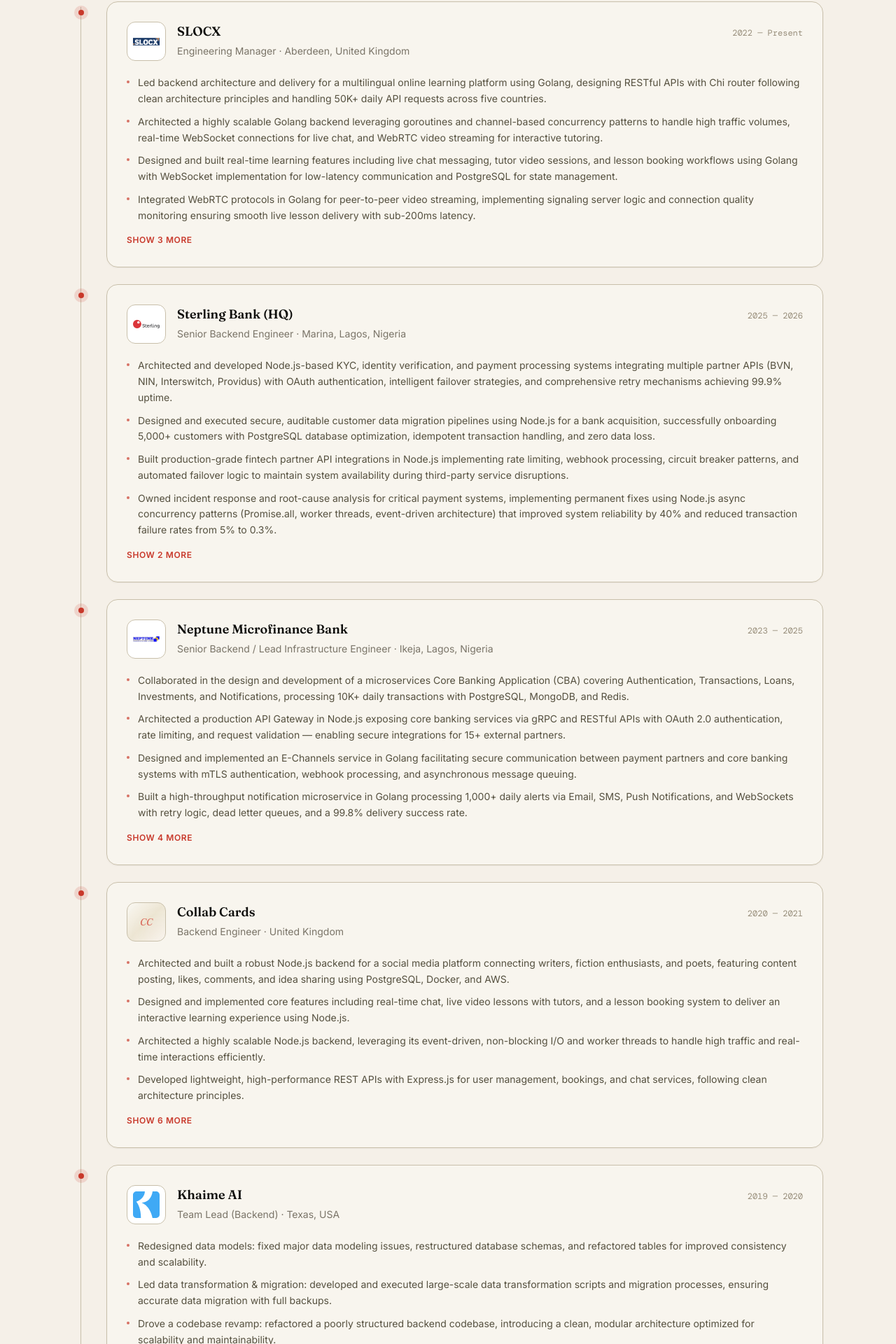
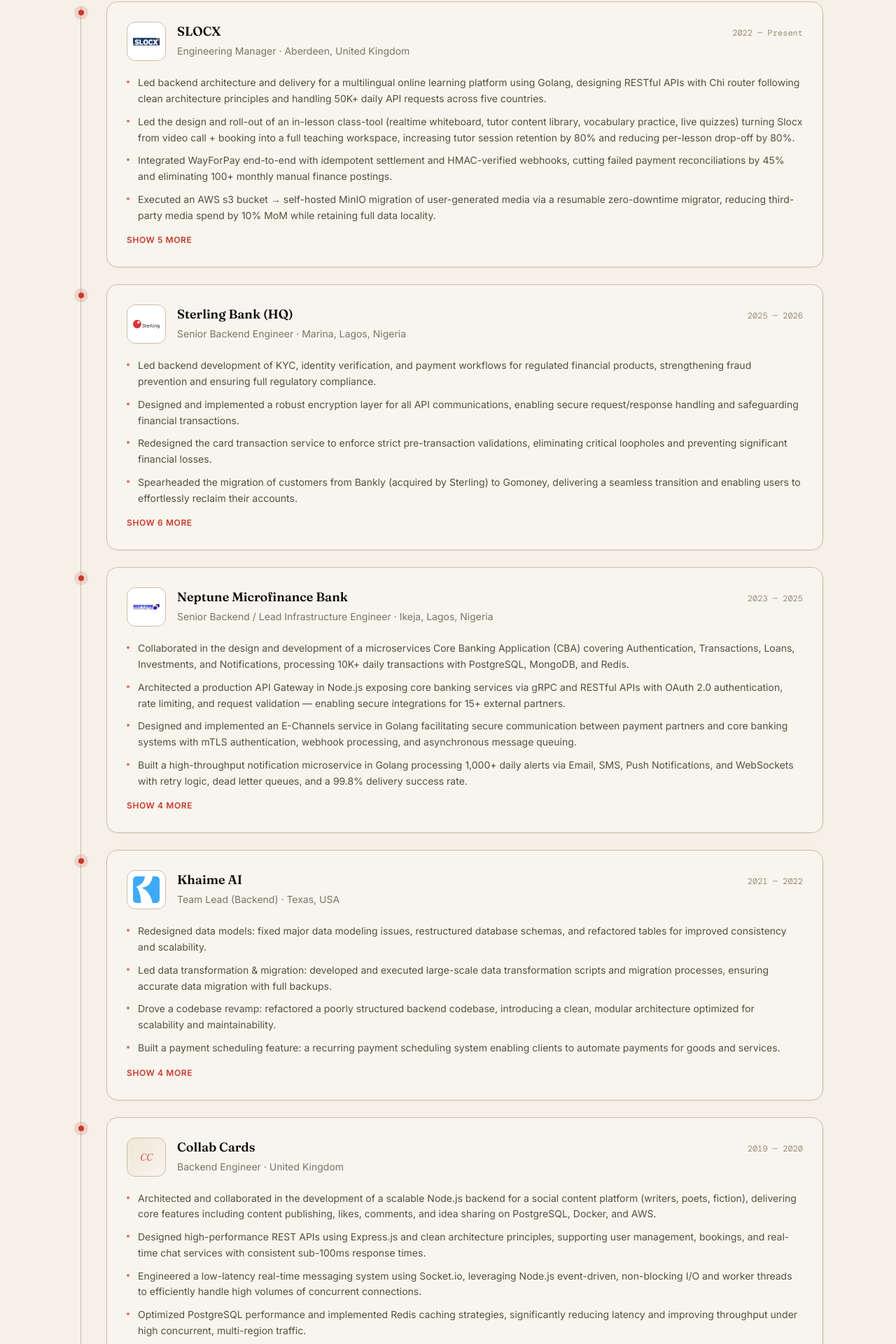
Before and after one commit to olan2018/adekunle, a React (Vite) app: page / in a window 1280 px wide. Shown: the part 4441-6361 px from the top of the page at 70% size. Built offline with nearby package versions, Linux system fonts and the light colour scheme.

Commit message:
update portfolio

```diff
--- a/src/data/experience.ts
+++ b/src/data/experience.ts
@@ -23,12 +23,14 @@
     logo: slocxLogo,
     bullets: [
       "Led backend architecture and delivery for a multilingual online learning platform using Golang, designing RESTful APIs with Chi router following clean architecture principles and handling 50K+ daily API requests across five countries.",
-      "Architected a highly scalable Golang backend leveraging goroutines and channel-based concurrency patterns to handle high traffic volumes, real-time WebSocket connections for live chat, and WebRTC video streaming for interactive tutoring.",
-      "Designed and built real-time learning features including live chat messaging, tutor video sessions, and lesson booking workflows using Golang with WebSocket implementation for low-latency communication and PostgreSQL for state management.",
-      "Integrated WebRTC protocols in Golang for peer-to-peer video streaming, implementing signaling server logic and connection quality monitoring ensuring smooth live lesson delivery with sub-200ms latency.",
-      "Implemented CI/CD pipelines with GitLab CI and Docker containerization, automating Golang application builds, integration testing, and deployments — reducing release cycles from days to hours.",
-      "Introduced centralized logging with the ELK stack, custom Prometheus metrics for Golang applications, and Grafana dashboards, improving observability and reducing incident response time by 60%.",
-      "Mentored 3 backend engineers on Golang best practices, conducted code and architecture reviews, and established backend engineering standards across security, performance, and scalability.",
+      "Led the design and roll-out of an in-lesson class-tool (realtime whiteboard, tutor content library, vocabulary practice, live quizzes) turning Slocx from video call + booking into a full teaching workspace, increasing tutor session retention by 80% and reducing per-lesson drop-off by 80%.",
+      "Integrated WayForPay end-to-end with idempotent settlement and HMAC-verified webhooks, cutting failed payment reconciliations by 45% and eliminating 100+ monthly manual finance postings.",
+      "Executed an AWS s3 bucket → self-hosted MinIO migration of user-generated media via a resumable zero-downtime migrator, reducing third-party media spend by 10% MoM while retaining full data locality.",
+      "Re-platformed the ecosystem onto self-hosted Kubernetes with Helm + ArgoCD GitOps, cutting deployment time from 10 to under 2 minutes and enabling deterministic cluster stand-up from a single sync.",
+      "Scaled the tutor lifecycle system vetting, scheduling, attendance-driven splits, and payouts to onboard 600+ tutors and 1,000+ students across 6 languages, unlocking multi-region expansion.",
+      "Established a supply-chain security program (full-history secret scanning, image vulnerability gates, credential rotation across 5 providers), reducing exposed-secret incidents to zero and blocking HIGH/CRITICAL vulnerabilities from reaching production.",
+      "Rebuilt the admin operations surface paginated filtered users, CSV exports, tutor payout workflow, off-channel payment reconciliation reducing admin ticket resolution time by 60% and enabling finance ops without engineering intervention.",
+      "Led a 9-engineer team through the transition from single-VM hosting to a GitOps-managed Kubernetes fleet, codifying hiring bar, dependency-addition policy, and cross-service design-review practice.",
     ],
   },
   {
@@ -39,12 +41,16 @@
     initials: "SB",
     logo: sterlingLogo,
     bullets: [
-      "Architected and developed Node.js-based KYC, identity verification, and payment processing systems integrating multiple partner APIs (BVN, NIN, Interswitch, Providus) with OAuth authentication, intelligent failover strategies, and comprehensive retry mechanisms achieving 99.9% uptime.",
-      "Designed and executed secure, auditable customer data migration pipelines using Node.js for a bank acquisition, successfully onboarding 5,000+ customers with PostgreSQL database optimization, idempotent transaction handling, and zero data loss.",
-      "Built production-grade fintech partner API integrations in Node.js implementing rate limiting, webhook processing, circuit breaker patterns, and automated failover logic to maintain system availability during third-party service disruptions.",
-      "Owned incident response and root-cause analysis for critical payment systems, implementing permanent fixes using Node.js async concurrency patterns (Promise.all, worker threads, event-driven architecture) that improved system reliability by 40% and reduced transaction failure rates from 5% to 0.3%.",
-      "Architected secure RBAC systems with Node.js and PostgreSQL for sensitive financial data, implementing audit logging and compliance controls meeting CBN regulatory requirements.",
-      "Developed internal admin and operations tooling using Node.js REST APIs that automated customer support workflows, reducing manual intervention by 80% and improving operational efficiency.",
+      "Led backend development of KYC, identity verification, and payment workflows for regulated financial products, strengthening fraud prevention and ensuring full regulatory compliance.",
+      "Designed and implemented a robust encryption layer for all API communications, enabling secure request/response handling and safeguarding financial transactions.",
+      "Redesigned the card transaction service to enforce strict pre-transaction validations, eliminating critical loopholes and preventing significant financial losses.",
+      "Spearheaded the migration of customers from Bankly (acquired by Sterling) to Gomoney, delivering a seamless transition and enabling users to effortlessly reclaim their accounts.",
+      "Resolved legacy system issues and optimized performance, significantly improving application stability and reliability.",
+      "Built internal admin, operations, and compliance tools that automated key workflows, reducing customer issue volume by approximately 80%.",
+      "Integrated multiple external fintech vendors with failover and resiliency strategies, improving system availability and operational continuity.",
+      "Implemented CBN-compliant address verification (OkHi), reducing onboarding risk and enhancing regulatory adherence.",
+      "Collaborated closely with Compliance, Risk, Operations, and Support teams to resolve high-severity production issues and eliminate recurring defects.",
+      "Led migration to a new KYC provider, significantly improving onboarding success rates and reducing related issues by ~80%."
     ],
   },
   {
@@ -65,30 +71,11 @@
       "Architected a Web Banking platform backend in Golang for corporate customers with KYC compliance workflows, role-based access control, transaction processing, and financial product management serving 500+ corporate accounts.",
     ],
   },
-  {
-    company: "Collab Cards",
-    location: "United Kingdom",
-    role: "Backend Engineer",
-    period: "2020 — 2021",
-    initials: "CC",
-    bullets: [
-      "Architected and built a robust Node.js backend for a social media platform connecting writers, fiction enthusiasts, and poets, featuring content posting, likes, comments, and idea sharing using PostgreSQL, Docker, and AWS.",
-      "Designed and implemented core features including real-time chat, live video lessons with tutors, and a lesson booking system to deliver an interactive learning experience using Node.js.",
-      "Architected a highly scalable Node.js backend, leveraging its event-driven, non-blocking I/O and worker threads to handle high traffic and real-time interactions efficiently.",
-      "Developed lightweight, high-performance REST APIs with Express.js for user management, bookings, and chat services, following clean architecture principles.",
-      "Integrated Socket.io for low-latency, real-time communication and WebRTC for peer-to-peer video streaming, ensuring smooth live lesson experiences.",
-      "Implemented CI/CD pipelines using GitLab for automated testing, containerization with Docker, and deployments to cloud environments for faster release cycles.",
-      "Introduced observability practices with centralized logging (Winston/Pino), metrics, and alerting to monitor system health and improve incident response times.",
-      "Optimized PostgreSQL query performance and Redis caching strategies to reduce latency and improve system performance across multiple regions.",
-      "Mentored junior engineers, established Node.js backend development standards, and drove adoption of best practices in security, performance, and scalability.",
-      "Developed comprehensive automated testing suites using Jest and Supertest to guarantee system reliability, maintainability, and performance at scale.",
-    ],
-  },
-  {
+   {
     company: "Khaime AI",
     location: "Texas, USA",
     role: "Team Lead (Backend)",
-    period: "2019 — 2020",
+    period: "2021 — 2022",
     initials: "KA",
     logo: khaimeLogo,
     bullets: [
@@ -102,4 +89,21 @@
       "Led a microservices migration: decomposed a monolithic backend into a scalable microservices architecture, enabling independent service deployment and scaling.",
     ],
   },
+  {
+    company: "Collab Cards",
+    location: "United Kingdom",
+    role: "Backend Engineer",
+    period: "2019 — 2020",
+    initials: "CC",
+    bullets: [
+      "Architected and collaborated in the development of a scalable Node.js backend for a social content platform (writers, poets, fiction), delivering core features including content publishing, likes, comments, and idea sharing on PostgreSQL, Docker, and AWS.",
+      "Designed high-performance REST APIs using Express.js and clean architecture principles, supporting user management, bookings, and real-time chat services with consistent sub-100ms response times.",
+      "Engineered a low-latency real-time messaging system using Socket.io, leveraging Node.js event-driven, non-blocking I/O and worker threads to efficiently handle high volumes of concurrent connections.",
+      "Optimized PostgreSQL performance and implemented Redis caching strategies, significantly reducing latency and improving throughput under high concurrent, multi-region traffic.",
+      "Integrated multiple third-party services (payments, analytics, email) and implemented CI/CD pipelines with GitLab and Docker, automating testing and cloud deployments for faster, reliable releases.",
+      "Established centralized observability using structured logging (Winston/Pino), metrics, and alerting systems, improving system visibility and reducing incident response time.",
+      "Built comprehensive automated test suites with Jest and Supertest, and collaborated cross-functionally with frontend, product, and QA teams to deliver secure, production-ready features."
+
+    ],
+  }
 ];
```
Also changed, not shown: 2 other files (tests, documents, lock files or other folders).
